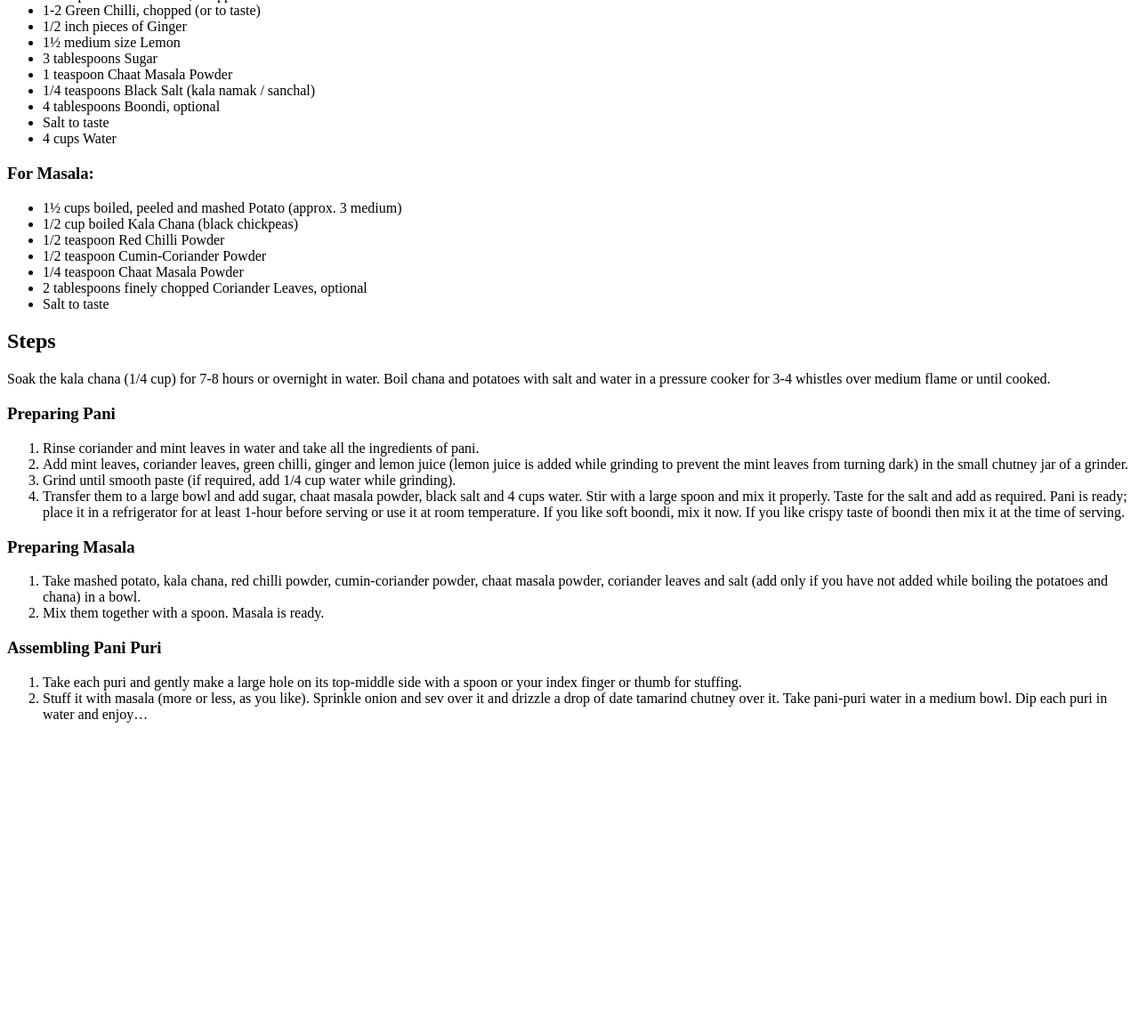
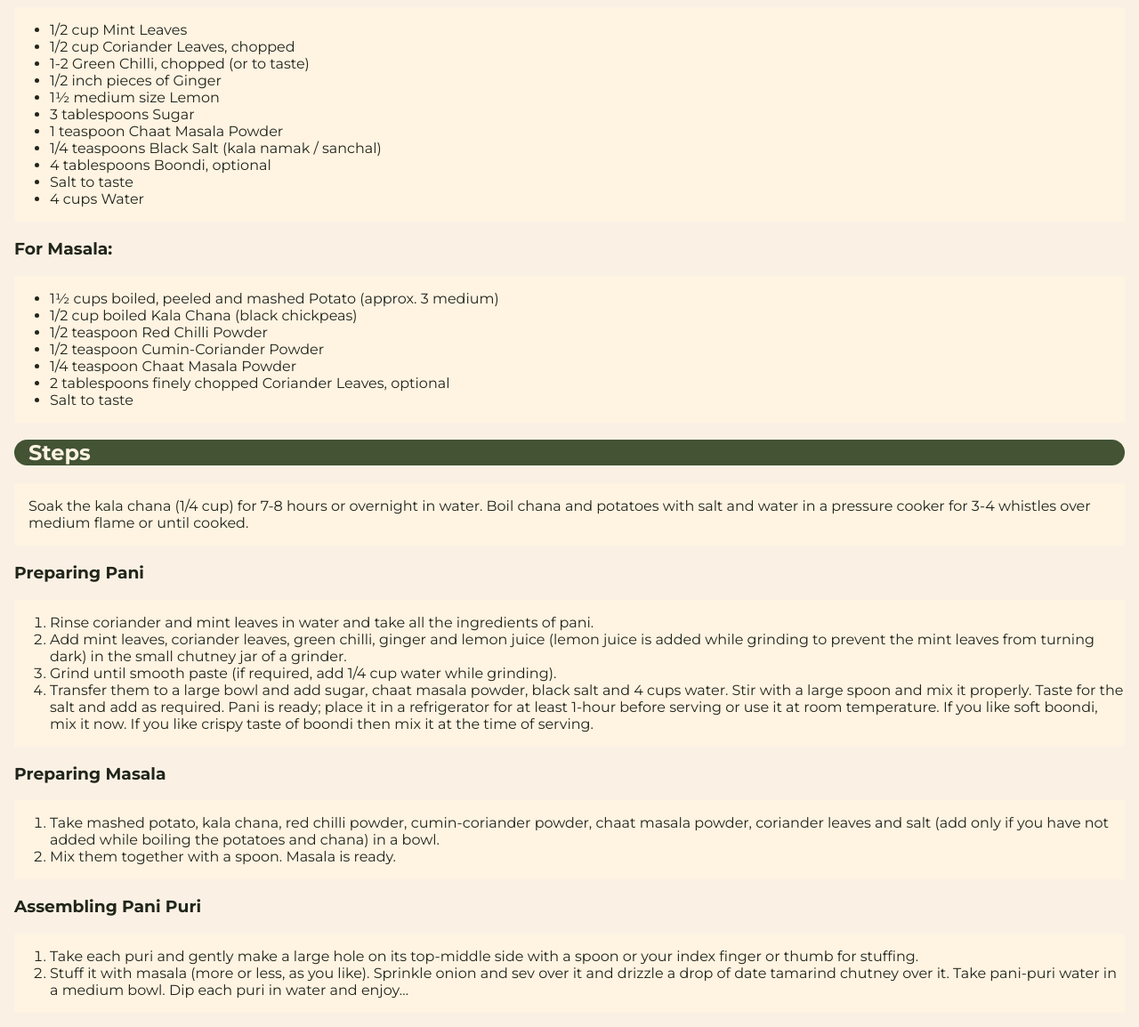
Before and after one commit to bhutato/odin-recipes, a plain HTML site: page recipes/panipuri.html in a window 1280 px wide. Shown: the part 1515-2669 px from the top of the page at 89% size. Before the commit the page ends 2343 px from the top, so only its background shows below. Drawn offline with Linux system fonts and the light colour scheme.

Commit message:
Add styles

```diff
--- /dev/null
+++ b/css/styles.css
@@ -0,0 +1,27 @@
+body{
+    background-color: #FAF1E4;
+    margin: 1rem;
+    font-family: 'Montserrat', sans-serif;
+    color: #21251b;
+    border-radius: 2rem;
+
+}
+
+h1,
+h2{
+    background-color: #435334;
+    color: #FFF3E2;
+    border-radius: 2rem;
+
+}
+
+.text-container{
+    background-color: #FFF3E2;
+    display: flex;
+}
+
+h1,
+h2,
+p{
+    padding-left: 1rem;
+}
--- a/recipes/panipuri.html
+++ b/recipes/panipuri.html
@@ -4,20 +4,29 @@
     <meta charset="UTF-8">
     <meta name="viewport" content="width=device-width, initial-scale=1.0">
     <title>Panipuri Recipe</title>
+
+    <link rel="icon" type="image/x-icon" href="../icons/odin-recipes-favicon.ico">
+    <link rel="preconnect" href="https://fonts.googleapis.com">
+    <link rel="preconnect" href="https://fonts.gstatic.com" crossorigin>
+    <link href="https://fonts.googleapis.com/css2?family=Lato:wght@400;700;900&family=Montserrat:wght@400;600;700;900&display=swap" rel="stylesheet">
+    <link rel="stylesheet" href="../css/styles.css">
+
 </head>
 <body>
     <h1>Pani Puri</h1>
     <img src="../images/panipuri.jpg" alt="pani puri">
 
     <h2>Ingredients</h2>
+    <div class="text-container">
     <ul>
         <li>32 Puris or Golgappa (ready-made or homemade)</li>
         <li>1 medium Onion, finely chopped (optional)</li>
         <li>1/2 cup Sev</li>
         <li>1/4 cup Date Tamarind Chutney, optional</li>
     </ul>
-
+    </div>
     <h3>For Pani:</h3>
+    <div class="text-container">
     <ul>
         <li>1/2 cup Mint Leaves</li>
         <li>1/2 cup Coriander Leaves, chopped</li>
@@ -31,8 +40,10 @@
         <li>Salt to taste</li>
         <li>4 cups Water</li>
     </ul>
+    </div>
 
     <h3>For Masala:</h3>
+    <div class="text-container">
     <ul>
         <li>1½ cups boiled, peeled and mashed Potato (approx. 3 medium)</li>
         <li>1/2 cup boiled Kala Chana (black chickpeas)</li>
@@ -42,29 +53,37 @@
         <li>2 tablespoons finely chopped Coriander Leaves, optional</li>
         <li>Salt to taste</li>
     </ul>
+    </div>
 
     <h2>Steps</h2>
+    <div class="text-container">
     <p>Soak the kala chana (1/4 cup) for 7-8 hours or overnight in water. Boil chana and potatoes with salt and water in a pressure cooker for 3-4 whistles over medium flame or until cooked.</p>
+    </div>
 
     <h3>Preparing Pani</h3>
+    <div class="text-container">
     <ol>
         <li>Rinse coriander and mint leaves in water and take all the ingredients of pani.</li>
         <li>Add mint leaves, coriander leaves, green chilli, ginger and lemon juice (lemon juice is added while grinding to prevent the mint leaves from turning dark) in the small chutney jar of a grinder.</li>
         <li>Grind until smooth paste (if required, add 1/4 cup water while grinding).</li>
         <li>Transfer them to a large bowl and add sugar, chaat masala powder, black salt and 4 cups water. Stir with a large spoon and mix it properly. Taste for the salt and add as required. Pani is ready; place it in a refrigerator for at least 1-hour before serving or use it at room temperature. If you like soft boondi, mix it now. If you like crispy taste of boondi then mix it at the time of serving.</li>
     </ol>
+    </div>
 
     <h3>Preparing Masala</h3>
+    <div class="text-container">
     <ol>
         <li>Take mashed potato, kala chana, red chilli powder, cumin-coriander powder, chaat masala powder, coriander leaves and salt (add only if you have not added while boiling the potatoes and chana) in a bowl.</li>
         <li>Mix them together with a spoon. Masala is ready.</li>
     </ol>
+    </div>
 
     <h3>Assembling Pani Puri</h3>
+    <div class="text-container">
     <ol>
         <li>Take each puri and gently make a large hole on its top-middle side with a spoon or your index finger or thumb for stuffing.</li>
         <li>Stuff it with masala (more or less, as you like). Sprinkle onion and sev over it and drizzle a drop of date tamarind chutney over it. Take pani-puri water in a medium bowl. Dip each puri in water and enjoy…</li>
     </ol>
-
+    </div>
 </body>
 </html>
```
Also changed, not shown: index.html (+13 -5 lines), recipes/shawarma.html (+10 -0 lines), recipes/taco.html (+11 -1 lines), icons/odin-recipes-favicon.ico (added).
